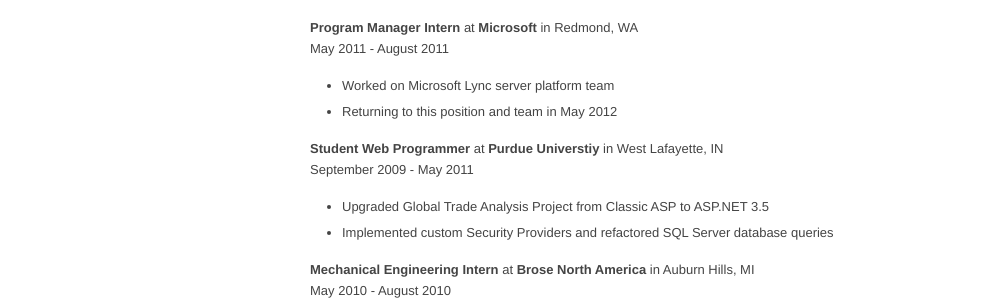
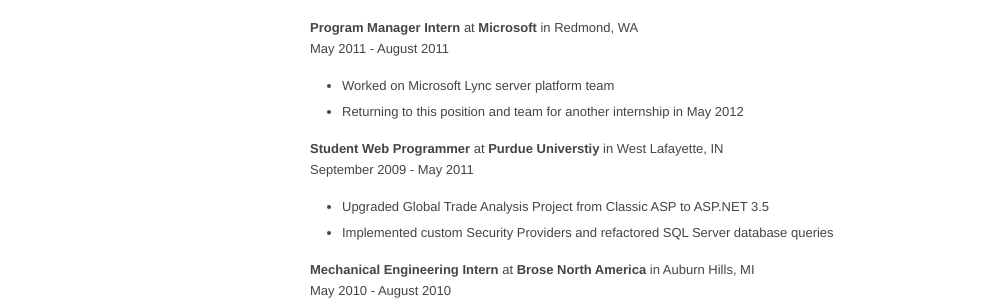
Before and after one commit to mbmccormick/mbmccormick.github.io, a Jekyll site: the page built from resume/index.md, in a window 1280 px wide and 1362 px high. Shown: the part 502-802 px from the top of the window, without its empty margins (0-983 px from the left). Built offline with Jekyll 4.4.1, drawn with Linux system fonts in a browser that asks for light colours; Markdown is read by kramdown in place of the engine named in the settings.

Commit message:
Pushing resume changes live.

```diff
--- a/resume/index.md
+++ b/resume/index.md
@@ -32,7 +32,7 @@
 May 2011 - August 2011
 
 *   Worked on Microsoft Lync server platform team
-*   Returning to this position and team in May 2012
+*   Returning to this position and team for another internship in May 2012
 
 
 **Student Web Programmer** at **Purdue Universtiy** in West Lafayette, IN
```
